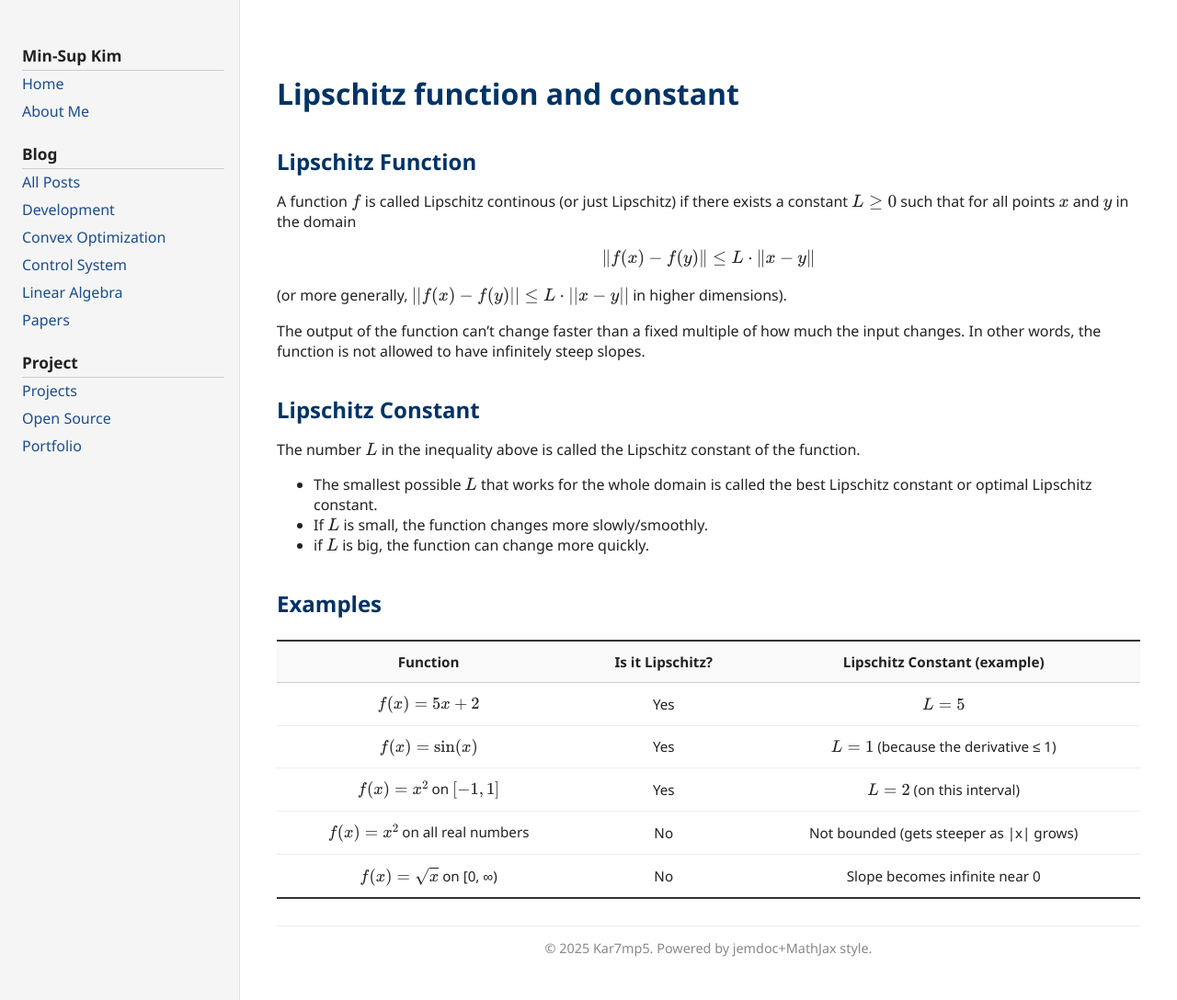
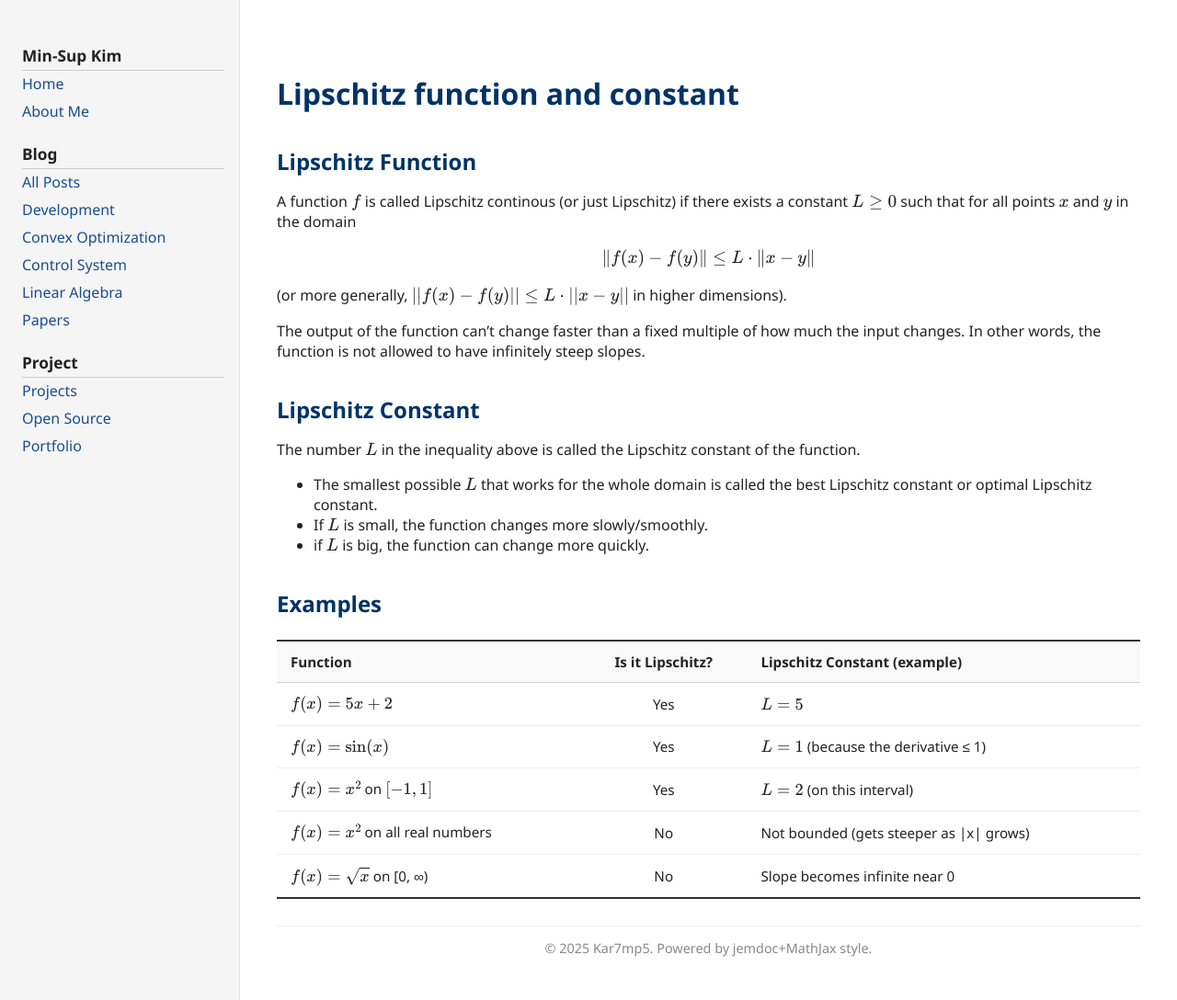
Before and after one commit to kar7mp5/kar7mp5.github.io, a Jekyll site: the page built from _posts/linear_algebra/2025-11-27-lipschitz-function-and-constant.md, in a window 1280 px wide. Shown: the whole page at 92% size. Built offline with Jekyll 4.4.1, drawn with Linux system fonts in a browser that asks for light colours.

Commit message:
fix: Change table align

```diff
--- a/_posts/linear_algebra/2025-11-27-lipschitz-function-and-constant.md
+++ b/_posts/linear_algebra/2025-11-27-lipschitz-function-and-constant.md
@@ -30,10 +30,10 @@ The number $L$ in the inequality above is called the Lipschitz constant of the f
 
 ## Examples
 
-|             Function             | Is it Lipschitz? |       Lipschitz Constant (example)        |
-| :------------------------------: | :--------------: | :---------------------------------------: |
-|         $f(x) = 5x + 2$          |       Yes        |                  $L = 5$                  |
-|         $f(x) = \sin(x)$         |       Yes        |   $L = 1$ (because the derivative ≤ 1)    |
-|    $f(x) = x^2$ on $[-1, 1]$     |       Yes        |        $L = 2$ (on this interval)         |
+| Function                         | Is it Lipschitz? | Lipschitz Constant (example)              |
+| -------------------------------- | :--------------: | ----------------------------------------- |
+| $f(x) = 5x + 2$                  |       Yes        | $L = 5$                                   |
+| $f(x) = \sin(x)$                 |       Yes        | $L = 1$ (because the derivative ≤ 1)      |
+| $f(x) = x^2$ on $[-1, 1]$        |       Yes        | $L = 2$ (on this interval)                |
 | $f(x) = x^2$ on all real numbers |        No        | Not bounded (gets steeper as \|x\| grows) |
-|   $f(x) = \sqrt{x} $ on [0, ∞)   |        No        |       Slope becomes infinite near 0       |
+| $f(x) = \sqrt{x} $ on [0, ∞)     |        No        | Slope becomes infinite near 0             |
```
